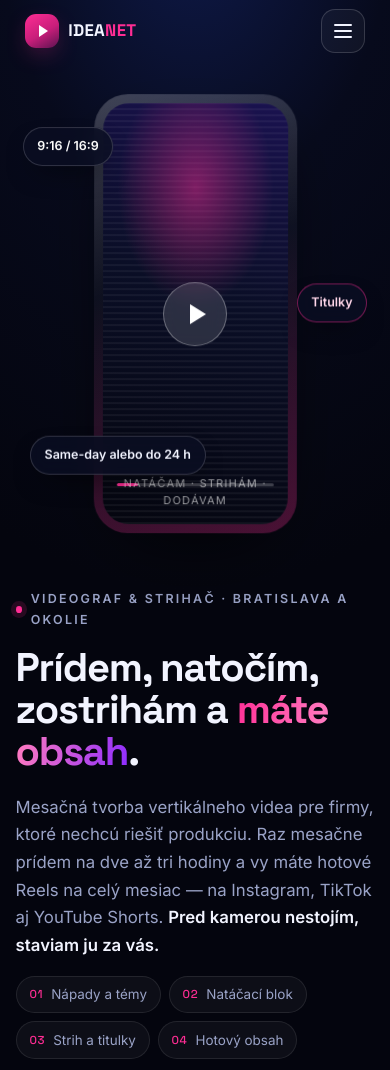
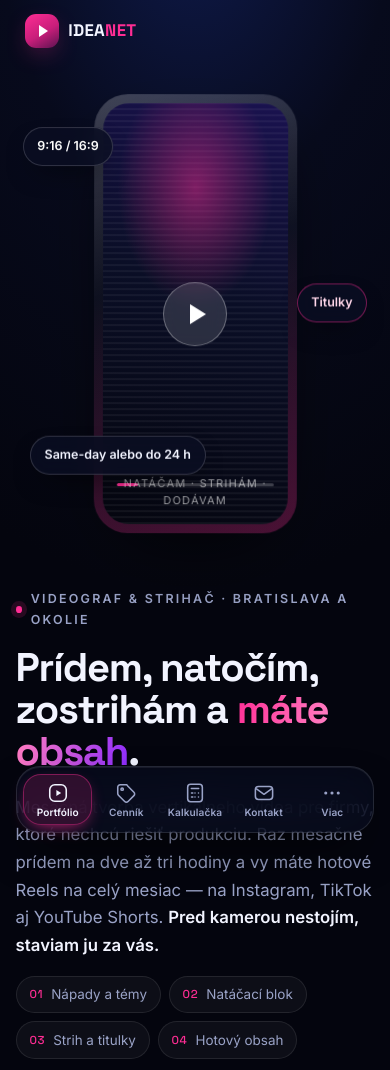
Before and after one commit to petkus2015/ideanet, a PHP site: page / in a window 390 px wide. Shown: the top 1070 px of the page. Run offline with PHP 8.4, Linux system fonts and the light colour scheme.

Commit message:
Na mobile navigácia dole namiesto prepínača hore
Palec dosiahne na spodok displeja, na vršok nie. Hore preto zostáva len
značka a navigáciu preberá plávajúca lišta pri spodnom okraji.

- päť miest: Portfólio, Cenník, Kalkulačka, Kontakt a Viac
- ikony s popiskami, plávajúca značka sleduje čítanú sekciu
- pri sekcii, ktorá v lište nie je (Služby, Podmienky), sa značka schová,
  namiesto aby ukazovala inam
- Viac otvára celoobrazovkové menu so všetkými šiestimi sekciami
  a vlastným zatváracím tlačidlom
- rešpektuje bezpečnú zónu displeja a stránka má zdola odsadenie,
  aby lišta neprekryla pätičku

Prepínač hore je zrušený, lebo dve navigácie vedľa seba sú zbytočné.

Dve veci, ktoré vyšli najavo pri testovaní:

- offsetParent je pri position:fixed vždy null, takže moja kontrola
  viditeľnosti značku natrvalo skryla; kontroluje sa offsetWidth
- pozadie líšt bolo priveľmi priehľadné, keď prehliadač nevykreslí
  backdrop-filter — základ je teraz nepriehľadný a rozostrenie sa pridáva
  cez @supports

Overené od 320 do 768 px: popisky sa zmestia, lišta sa vojde, pätička
nie je prekrytá.

Co-Authored-By: Claude Opus 5 <noreply@anthropic.com>
Claude-Session: https://claude.ai/code/session_01Fz61n7YU6jQe9FiW2EftMQ

```diff
--- a/app.js
+++ b/app.js
@@ -456,7 +456,8 @@
   let activeLink = null;
 
   const movePill = (el) => {
-    if (!el || !navLinks.offsetParent) { pill.style.opacity = '0'; return; }
+    /* offsetWidth, nie offsetParent — ten je pri position:fixed vždy null */
+    if (!el || !navLinks.offsetWidth) { pill.style.opacity = '0'; return; }
     pill.style.opacity = '1';
     pill.style.width = el.offsetWidth + 'px';
     pill.style.transform = `translate3d(${el.offsetLeft}px,-50%,0)`;
@@ -470,46 +471,76 @@
   navLinks.addEventListener('pointerleave', restorePill);
   navLinks.addEventListener('focusout', restorePill);
 
+  /* ── spodná lišta na mobile ────────────────
+     Vlastná značka, lebo položky sú inak široké než hore a sú to iné
+     sekcie — do piatich miest sa všetkých šesť nezmestí. */
+  const tabbar = $('#tabbar'), tabPill = $('#tabPill');
+  const tabs = $$('a', tabbar);
+
+  const moveTabPill = (el) => {
+    if (!el || !tabbar.offsetWidth) { tabPill.style.opacity = '0'; return; }
+    tabPill.style.opacity = '1';
+    tabPill.style.width = el.offsetWidth + 'px';
+    tabPill.style.transform = `translate3d(${el.offsetLeft}px,0,0)`;
+  };
+
   /* ── mobilné menu ──────────────────────────── */
-  const burger = $('#burger'), menu = $('#mobileMenu');
+  const moreBtn = $('#moreBtn'), menuClose = $('#menuClose'), menu = $('#mobileMenu');
   const setMenu = (open) => {
     menu.hidden = !open;
     document.body.classList.toggle('is-menu', open);
     document.body.classList.toggle('is-locked', open);
-    burger.setAttribute('aria-expanded', String(open));
-    burger.setAttribute('aria-label', open ? 'Zavrieť menu' : 'Otvoriť menu');
+    moreBtn.setAttribute('aria-expanded', String(open));
+    moreBtn.setAttribute('aria-label', open ? 'Zavrieť ďalšie sekcie' : 'Otvoriť ďalšie sekcie');
     if (open) { nav.classList.remove('is-away'); parked = false; }
+    else moreBtn.focus({ preventScroll: true });
   };
-  burger.addEventListener('click', () => setMenu(menu.hidden));
+  moreBtn.addEventListener('click', () => setMenu(menu.hidden));
+  menuClose.addEventListener('click', () => setMenu(false));
   menu.addEventListener('click', (e) => { if (e.target.closest('a')) setMenu(false); });
   addEventListener('keydown', (e) => { if (e.key === 'Escape' && !menu.hidden) setMenu(false); });
   matchMedia('(min-width: 861px)').addEventListener('change', (e) => {
     if (e.matches) setMenu(false);
     restorePill();
+    restoreTabPill();
   });
 
-  /* ── práve čítaná sekcia ───────────────────── */
+  /* ── práve čítaná sekcia ─────────────────────
+     Spodná lišta nemá všetky sekcie, takže keď je čítaná niektorá
+     z chýbajúcich, značka sa schová namiesto toho, aby ukazovala inam. */
+  let activeTab = null;
+  const restoreTabPill = () => moveTabPill(activeTab);
+
+  const markActive = (id) => {
+    links.forEach(a => {
+      const on = a.getAttribute('href') === '#' + id;
+      a.classList.toggle('is-active', on);
+      if (on) activeLink = a;
+    });
+    activeTab = null;
+    tabs.forEach(a => {
+      const on = a.getAttribute('href') === '#' + id;
+      a.classList.toggle('is-active', on);
+      if (on) activeTab = a;
+    });
+    if (!navLinks.matches(':hover')) restorePill();
+    restoreTabPill();
+  };
+
   const sections = links.map(a => $(a.getAttribute('href'))).filter(Boolean);
   const spy = new IntersectionObserver((ents) => {
-    ents.forEach(en => {
-      if (!en.isIntersecting) return;
-      links.forEach(a => {
-        const on = a.getAttribute('href') === '#' + en.target.id;
-        a.classList.toggle('is-active', on);
-        if (on) activeLink = a;
-      });
-      if (!navLinks.matches(':hover')) restorePill();
-    });
+    ents.forEach(en => { if (en.isIntersecting) markActive(en.target.id); });
   }, { rootMargin: '-45% 0px -50%' });
   sections.forEach(s => spy.observe(s));
 
-  /* rozmery odkazov sa menia s písmom aj šírkou okna */
+  /* rozmery položiek sa menia s písmom aj šírkou okna */
   let pillTimer = null;
+  const repositionPills = () => { restorePill(); restoreTabPill(); };
   addEventListener('resize', () => {
     clearTimeout(pillTimer);
-    pillTimer = setTimeout(restorePill, 120);
+    pillTimer = setTimeout(repositionPills, 120);
   });
-  if (document.fonts && document.fonts.ready) document.fonts.ready.then(restorePill);
+  if (document.fonts && document.fonts.ready) document.fonts.ready.then(repositionPills);
 
   /* ───────────────────────────────────────────
      7) DROBNOSTI
--- a/index.html
+++ b/index.html
@@ -46,13 +46,26 @@
 
     <a class="btn btn--sm nav__cta" href="#kontakt">Nezáväzný dopyt</a>
 
-    <button class="burger" id="burger" aria-label="Otvoriť menu" aria-expanded="false" aria-controls="mobileMenu">
-      <span></span><span></span><span></span>
-    </button>
   </div>
 </header>
 
+
+<!-- ══ SPODNÁ NAVIGÁCIA (mobil) ══ -->
+<nav class="tabbar" id="tabbar" aria-label="Hlavná navigácia">
+  <span class="tabbar__pill" id="tabPill" aria-hidden="true"></span>
+  <a href="#portfolio"><span class="tabbar__ico"><svg viewBox="0 0 24 24" aria-hidden="true"><rect x="3" y="3" width="18" height="18" rx="5.5"/><path d="M10.2 8.6l5.3 3.4-5.3 3.4z" fill="currentColor" stroke="none"/></svg></span><span class="tabbar__t">Portfólio</span></a>
+  <a href="#cennik"><span class="tabbar__ico"><svg viewBox="0 0 24 24" aria-hidden="true"><path d="M12.6 3H5.6A2.6 2.6 0 003 5.6v7a2.6 2.6 0 00.76 1.84l6.8 6.8a2.6 2.6 0 003.68 0l6.4-6.4a2.6 2.6 0 000-3.68l-6.8-6.8A2.6 2.6 0 0012.6 3z"/><circle cx="7.8" cy="7.8" r="1.3"/></svg></span><span class="tabbar__t">Cenník</span></a>
+  <a href="#kalkulacka"><span class="tabbar__ico"><svg viewBox="0 0 24 24" aria-hidden="true"><rect x="4" y="2.5" width="16" height="19" rx="3.2"/><path d="M8 7h8M8.2 12h1.4M12 12h.01M15.8 12h.01M8.2 16.4h1.4M12 16.4h.01M15.8 16.4h.01"/></svg></span><span class="tabbar__t">Kalkulačka</span></a>
+  <a href="#kontakt"><span class="tabbar__ico"><svg viewBox="0 0 24 24" aria-hidden="true"><rect x="2.6" y="5" width="18.8" height="14" rx="3.4"/><path d="M3.8 7.6L12 13.4l8.2-5.8"/></svg></span><span class="tabbar__t">Kontakt</span></a>
+  <button type="button" id="moreBtn" aria-controls="mobileMenu" aria-expanded="false" aria-label="Otvoriť ďalšie sekcie">
+    <span class="tabbar__ico"><svg viewBox="0 0 24 24" aria-hidden="true"><circle cx="5.2" cy="12" r="1.7" fill="currentColor" stroke="none"/><circle cx="12" cy="12" r="1.7" fill="currentColor" stroke="none"/><circle cx="18.8" cy="12" r="1.7" fill="currentColor" stroke="none"/></svg></span><span class="tabbar__t">Viac</span>
+  </button>
+</nav>
+
 <div class="mobile-menu" id="mobileMenu" hidden>
+  <button class="mobile-menu__close" id="menuClose" type="button" aria-label="Zavrieť menu">
+    <svg viewBox="0 0 24 24" aria-hidden="true"><path d="M6 6l12 12M18 6L6 18"/></svg>
+  </button>
   <nav aria-label="Mobilná navigácia">
     <a href="#portfolio"><i>01</i> Portfólio</a>
     <a href="#sluzby"><i>02</i> Služby</a>
--- a/styles.css
+++ b/styles.css
@@ -123,14 +123,16 @@ p{margin:0 0 1rem}
 .nav.is-stuck{padding-block:.6rem}
 .nav.is-stuck .nav__inner{
   min-height:clamp(54px,6vh,64px);
-  background:rgba(8,11,28,.72);
-  backdrop-filter:blur(20px) saturate(160%);
+  background:rgba(7,10,26,.94);
   border-color:rgba(255,255,255,.1);
   border-radius:999px;
   box-shadow:0 20px 50px -26px rgba(0,0,0,.95), inset 0 1px 0 rgba(255,255,255,.07);
 }
 /* pri skrolovaní dole lištu odsunieme, pri pohybe hore sa vráti */
 .nav.is-away{transform:translateY(calc(-100% - 1rem))}
+@supports (backdrop-filter:blur(1px)) or (-webkit-backdrop-filter:blur(1px)){
+  .nav.is-stuck .nav__inner{background:rgba(8,11,28,.72);-webkit-backdrop-filter:blur(20px) saturate(160%);backdrop-filter:blur(20px) saturate(160%)}
+}
 
 .brand{display:inline-flex;align-items:center;gap:.6rem;font-family:var(--display);font-weight:700;letter-spacing:.02em;font-size:1.05rem}
 .brand__mark{
@@ -161,25 +163,60 @@ p{margin:0 0 1rem}
 }
 .nav__links a:hover,.nav__links a.is-active{color:var(--text)}
 
-/* ── prepínač mobilného menu ───────────────── */
-.burger{
-  display:none;width:44px;height:44px;border:1px solid var(--line-2);
-  background:rgba(255,255,255,.04);border-radius:14px;cursor:pointer;padding:0;
-  /* align-content musí byť center — inak sa riadky roztiahnu na celú výšku
-     a paličky sa pri zatváraní nestretnú v strede, takže z krížika
-     vyjde šípka */
-  place-items:center;align-content:center;gap:4.2px;
-  transition:background .25s,border-color .25s;
+/* ── spodná navigácia na mobile ────────────
+   Palec na spodok displeja dosiahne, na vršok nie. Hore preto zostáva
+   len značka a navigáciu preberá plávajúca lišta pri spodnom okraji. */
+.tabbar{
+  display:none;
+  position:fixed;left:50%;z-index:88;
+  bottom:calc(.7rem + env(safe-area-inset-bottom,0px));
+  transform:translateX(-50%);
+  width:min(420px, calc(100vw - 2 * var(--gutter)));
+  grid-template-columns:repeat(5,1fr);
+  padding:.4rem;
+  /* základ je takmer nepriehľadný, aby bola lišta čitateľná aj tam,
+     kde prehliadač rozostrenie pozadia nevie */
+  background:rgba(7,10,26,.95);
+  border:1px solid rgba(255,255,255,.12);
+  border-radius:24px;
+  box-shadow:0 22px 50px -18px rgba(0,0,0,.95), inset 0 1px 0 rgba(255,255,255,.07);
 }
-.burger:hover{border-color:rgba(255,45,148,.5)}
-.burger span{display:block;width:18px;height:1.8px;background:var(--text);border-radius:2px;
-  transition:transform .3s cubic-bezier(.3,1.2,.5,1), opacity .2s}
-.burger[aria-expanded="true"] span:nth-child(1){transform:translateY(5.8px) rotate(45deg)}
-.burger[aria-expanded="true"] span:nth-child(2){opacity:0;transform:scaleX(.3)}
-.burger[aria-expanded="true"] span:nth-child(3){transform:translateY(-5.8px) rotate(-45deg)}
+.tabbar__pill{
+  position:absolute;top:.4rem;bottom:.4rem;left:0;width:0;
+  border-radius:18px;background:rgba(255,45,148,.16);
+  border:1px solid rgba(255,45,148,.4);
+  box-shadow:0 6px 18px -8px rgba(255,45,148,.9);
+  opacity:0;pointer-events:none;transform:translate3d(0,0,0);
+  transition:transform .42s cubic-bezier(.3,1.2,.5,1), width .42s cubic-bezier(.3,1.2,.5,1), opacity .25s;
+}
+.tabbar a,.tabbar button{
+  position:relative;z-index:1;
+  display:grid;justify-items:center;align-content:center;gap:.22rem;
+  padding:.5rem .15rem;border:0;background:none;border-radius:18px;
+  color:var(--muted);cursor:pointer;font:inherit;
+  -webkit-tap-highlight-color:transparent;
+  transition:color .25s;
+}
+.tabbar__ico{display:grid;place-items:center;width:22px;height:22px}
+.tabbar svg{width:22px;height:22px;fill:none;stroke:currentColor;stroke-width:1.7;stroke-linecap:round;stroke-linejoin:round}
+.tabbar__t{font-size:.63rem;font-weight:600;letter-spacing:.01em;line-height:1}
+.tabbar a.is-active,.tabbar button[aria-expanded="true"]{color:var(--text)}
+.tabbar a:active,.tabbar button:active{transform:scale(.94)}
+
+@supports (backdrop-filter:blur(1px)) or (-webkit-backdrop-filter:blur(1px)){
+  .tabbar{background:rgba(8,11,28,.74);-webkit-backdrop-filter:blur(22px) saturate(170%);backdrop-filter:blur(22px) saturate(170%)}
+}
+
+@media (max-width:860px){
+  .tabbar{display:grid}
+  /* aby lišta neprekryla pätičku */
+  body{padding-bottom:calc(5.6rem + env(safe-area-inset-bottom,0px))}
+}
+@media (prefers-reduced-motion:reduce){
+  .tabbar__pill{transition:none}
+}
 
 /* ── mobilné menu cez celú obrazovku ───────── */
-body.is-menu .nav{z-index:100}          /* prepínač musí ostať nad prekrytím */
 body.is-menu .nav.is-away{transform:none}
 .mobile-menu{
   position:fixed;inset:0;z-index:95;
@@ -189,6 +226,16 @@ body.is-menu .nav.is-away{transform:none}
   animation:menuFade .35s ease both;
 }
 @keyframes menuFade{from{opacity:0}to{opacity:1}}
+.mobile-menu__close{
+  position:absolute;top:clamp(1rem,3vh,1.6rem);right:var(--gutter);
+  width:46px;height:46px;display:grid;place-items:center;
+  border:1px solid var(--line-2);background:rgba(255,255,255,.05);
+  border-radius:16px;cursor:pointer;color:var(--text);
+  transition:border-color .25s,background .25s,transform .25s;
+}
+.mobile-menu__close:hover{border-color:rgba(255,45,148,.6)}
+.mobile-menu__close:active{transform:scale(.93)}
+.mobile-menu__close svg{width:20px;height:20px;fill:none;stroke:currentColor;stroke-width:2;stroke-linecap:round}
 .mobile-menu nav{display:grid}
 .mobile-menu nav a{
   display:flex;align-items:baseline;gap:1rem;
@@ -818,7 +865,6 @@ body.is-locked{overflow:hidden}
 @media (max-width:860px){
   .nav__links{display:none}
   .nav__cta{display:none}
-  .burger{display:grid}
   .nav__inner{justify-content:space-between}
   .brand{margin-right:auto}
   .reels__arrow{display:none}
```
Also changed, not shown: README.md.
